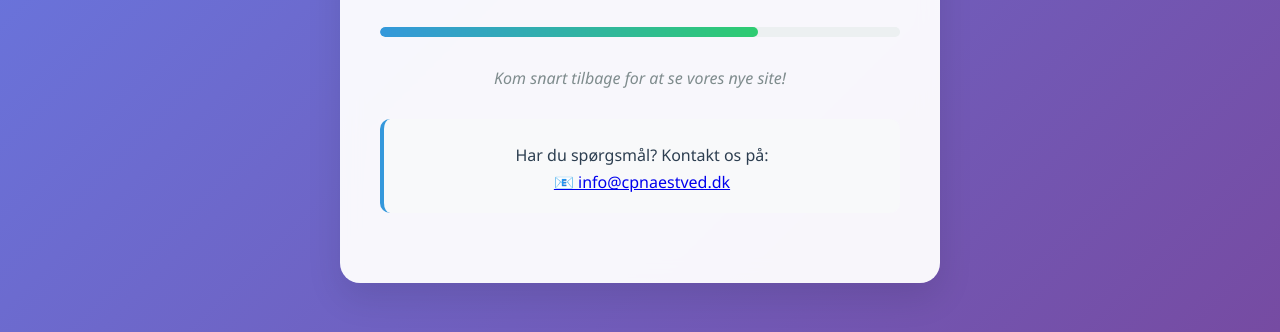
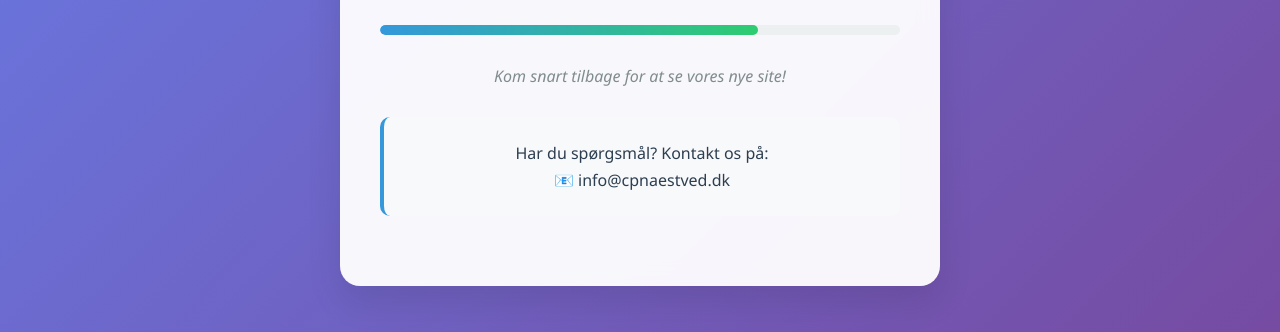
Before and after one commit to T1mohtml/cpnaestved.dk, a plain HTML site: page index.html in a window 1280 px wide. Shown: the part 468-800 px from the top of the page. Drawn offline with Linux system fonts and the light colour scheme; no server answers.

```diff
--- a/index.html
+++ b/index.html
@@ -36,7 +36,7 @@
 
             <div class="contact-info">
                 <p>Har du spørgsmål? Kontakt os på:</p>
-                <a href="mailto:info@cpnaestved.dk">📧 info@cpnaestved.dk</a>
+                <p>📧 info@cpnaestved.dk</p>
             </div>
         </main>
     </div>
```
